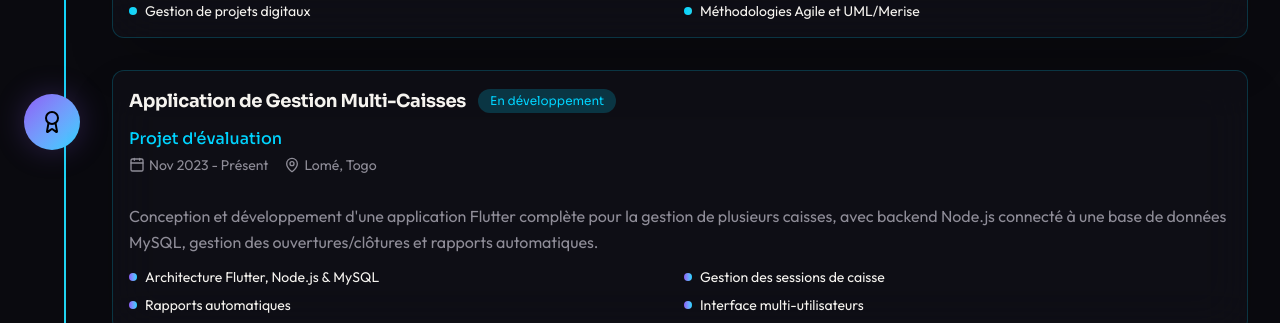
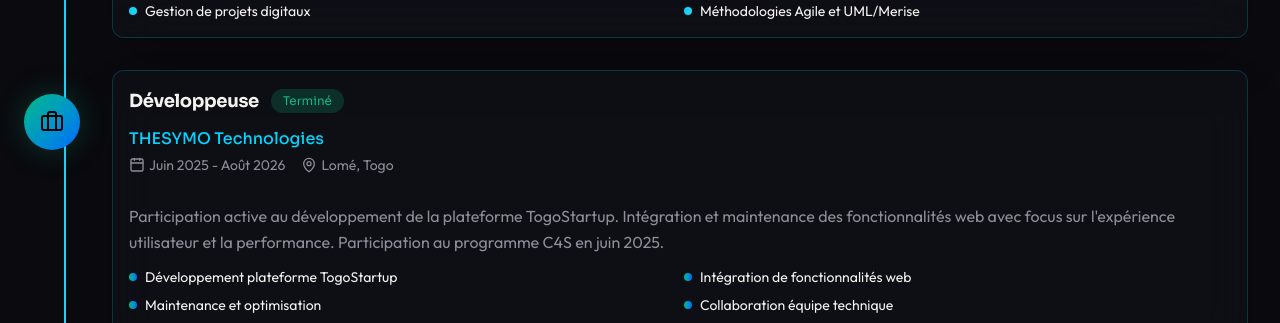
Before and after one commit to KAVEGEAmelie/mon_portfolio, a Next.js app: page /journey in a window 1280 px wide. Shown: the part 629-952 px from the top of the page. Built offline with nearby package versions, Linux system fonts and the light colour scheme; no server answers.

Commit message:
Parcours : suppression de l'application Multi-Caisses

```diff
--- a/app/journey/page.tsx
+++ b/app/journey/page.tsx
@@ -20,23 +20,6 @@
       'Méthodologies Agile et UML/Merise'
     ],
     gradient: 'from-accent-cyan to-primary-400',
-  },
-  {
-    year: 'Nov 2023 - Présent',
-    type: 'project',
-    icon: Award,
-    title: 'Application de Gestion Multi-Caisses',
-    subtitle: 'Projet d\'évaluation',
-    location: 'Lomé, Togo',
-    status: 'En développement',
-    description: 'Conception et développement d\'une application Flutter complète pour la gestion de plusieurs caisses, avec backend Node.js connecté à une base de données MySQL, gestion des ouvertures/clôtures et rapports automatiques.',
-    highlights: [
-      'Architecture Flutter, Node.js & MySQL',
-      'Gestion des sessions de caisse',
-      'Rapports automatiques',
-      'Interface multi-utilisateurs'
-    ],
-    gradient: 'from-accent-purple to-accent-cyan',
   },
   {
     year: 'Juin 2025 - Août 2026',
```
